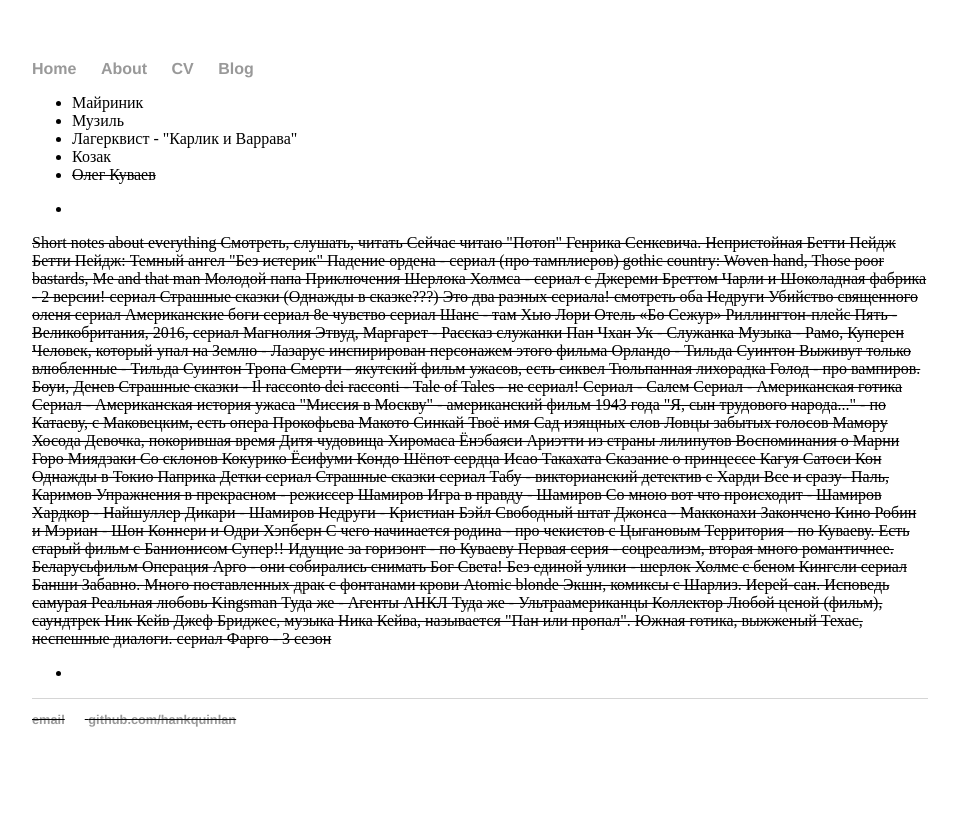
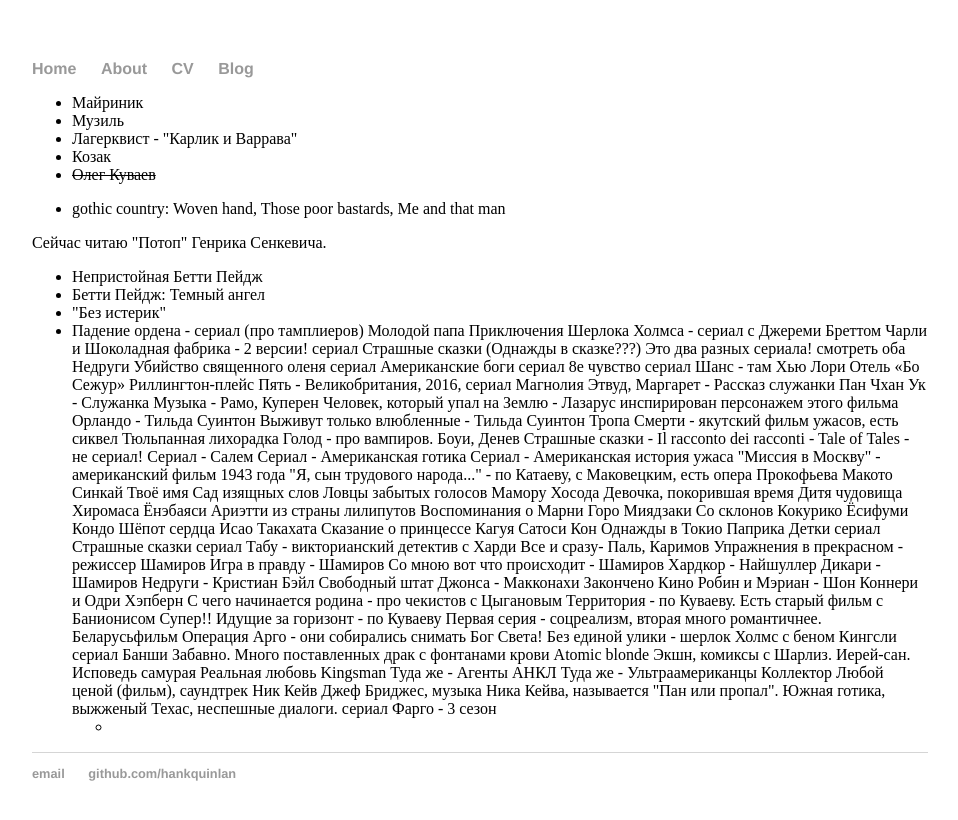
Before and after one commit to hinterlistig/hinterlistig.github.io, a Jekyll site: the page built from index.html, in a window 1280 px wide. Shown: the top 820 px of the page, without its empty margins (160-1118 px from the left). Built offline with Jekyll 4.4.1, drawn with Linux system fonts in a browser that asks for light colours.

Commit message:
Update index.html

```diff
--- a/index.html
+++ b/index.html
@@ -8,22 +8,18 @@
 	<li>Музиль</li>
 	<li>Лагерквист - "Карлик и Варрава"</li>
 	<li>Козак</li>
-	<li><strike>Олег Куваев</strike</li>
+	<li><strike>Олег Куваев</strike></li>
 	</ul>
 </div>
 <div class="listen">
-	<ul><li></li></ul>
+	<ul><li>gothic country: Woven hand, Those poor bastards, Me and that man</li></ul>
 </div>
 <div class="watch">
-
-Short notes about everything
-Смотреть, слушать, читать
 Сейчас читаю "Потоп" Генрика Сенкевича.
-Непристойная Бетти Пейдж
-Бетти Пейдж: Темный ангел
-"Без истерик"
-Падение ордена - сериал (про тамплиеров)
-gothic country: Woven hand, Those poor bastards, Me and that man
+<ul>
+	<li>Непристойная Бетти Пейдж</li><li>Бетти Пейдж: Темный ангел
+</li><li>"Без истерик"
+</li><li>Падение ордена - сериал (про тамплиеров)
 Молодой папа
 Приключения Шерлока Холмса - сериал с Джереми Бреттом
 Чарли и Шоколадная фабрика - 2 версии!
```
